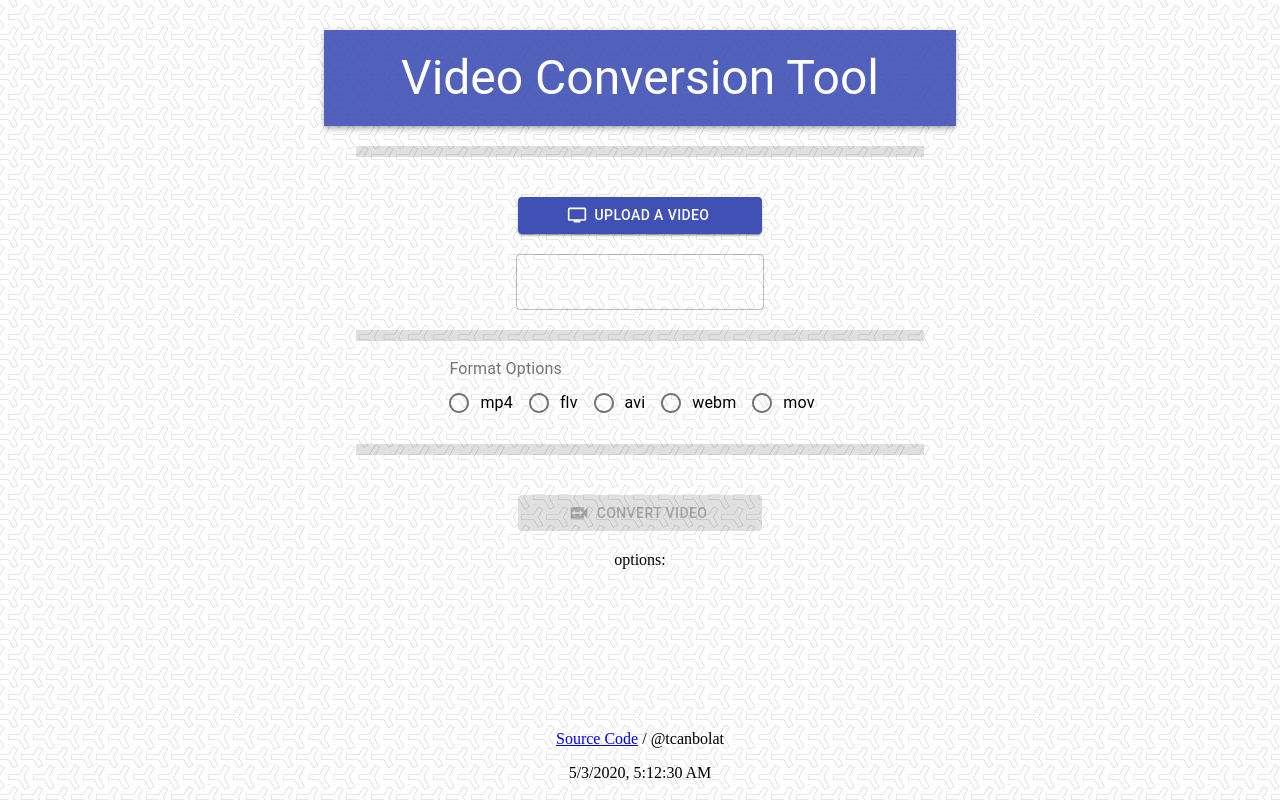
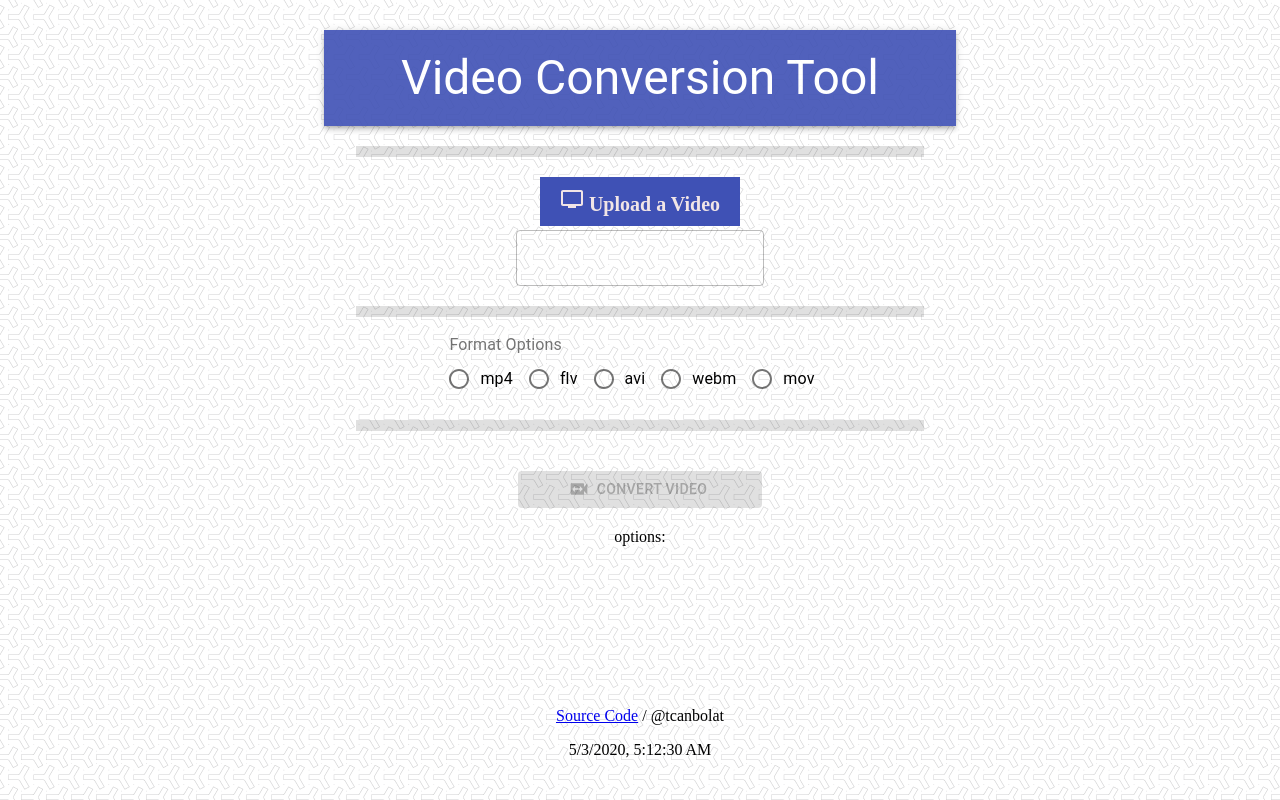
Before and after one commit to tcanbolat/online-video-converter, a React (Create React App) app in the folder client/: page / in a window 1280 px wide. Built offline with nearby package versions, Linux system fonts and the light colour scheme.

Commit message:
updated upload button

```diff
--- a/client/package.json
+++ b/client/package.json
@@ -2,6 +2,7 @@
   "name": "video-converter",
   "version": "0.1.0",
   "private": true,
+  "proxy": "http://localhost:3001/",
   "dependencies": {
     "@material-ui/core": "^4.9.12",
     "@material-ui/icons": "^4.9.1",
--- a/client/public/index.html
+++ b/client/public/index.html
@@ -2,14 +2,14 @@
 <html lang="en">
   <head>
     <meta charset="utf-8" />
-    <link rel="icon" href="%PUBLIC_URL%/favicon.ico" />
+    <!-- <link rel="icon" href="%PUBLIC_URL%/favicon.ico" /> -->
     <meta name="viewport" content="width=device-width, initial-scale=1" />
     <meta name="theme-color" content="#000000" />
     <meta
       name="description"
       content="Web site created using create-react-app"
     />
-    <link rel="apple-touch-icon" href="%PUBLIC_URL%/" />
+    <!-- <link rel="apple-touch-icon" href="%PUBLIC_URL%/" /> -->
     <link rel="stylesheet" href="https://fonts.googleapis.com/icon?family=Material+Icons" />
     <!--
       manifest.json provides metadata used when your web app is installed on a
--- a/client/src/App.css
+++ b/client/src/App.css
@@ -1,3 +1,36 @@
 .footer {
   margin-top: calc(8% + 60px);
 }
+
+.inputfile {
+	width: 0.1px;
+	height: 0.1px;
+	opacity: 0;
+	overflow: hidden;
+	position: absolute;
+	z-index: -1;
+}
+
+.inputfile + label {
+  color: #f1e5e6;
+  background-color: #3f51b5;
+  max-width: 80%;
+  font-size: 1.25rem;
+  font-weight: 700;
+  text-overflow: ellipsis;
+  white-space: nowrap;
+  cursor: pointer;
+  display: inline-block;
+  overflow: hidden;
+  padding: 0.625rem 1.25rem;
+}
+
+.inputfile:focus + label,
+.inputfile + label:hover {
+  background-color: #303f9f;
+}
+
+.inputfile:focus + label {
+	outline: 1px dotted #000;
+	outline: -webkit-focus-ring-color auto 5px;
+}
--- a/client/src/components/VideoUpload.js
+++ b/client/src/components/VideoUpload.js
@@ -1,28 +1,18 @@
 import React from "react";
-import { Button, TextField, Grid } from "@material-ui/core";
+import { TextField, Grid } from "@material-ui/core";
 import PersonalVideoIcon from "@material-ui/icons/PersonalVideo";
 
 export default function VideoUpload(props) {
   return (
     <div>
       <Grid>
-        <Button
-          onClick={props.uploadHandler}
-          style={{ width: "20%", margin: 20 }}
-          disabled={props.button}
-          variant="contained"
-          color="primary"
-          startIcon={<PersonalVideoIcon />}
-        >
-          Upload a Video
-        </Button>
+        <input type="file" name="file" id="file" className="inputfile" />
+        <label onClick={props.uploadHandler} htmlFor="file">
+          <PersonalVideoIcon /> Upload a Video
+        </label>
       </Grid>
       <Grid>
-        <TextField
-          disabled
-          variant="outlined"
-          value={props.uploadedfile}
-        />
+        <TextField disabled variant="outlined" value={props.uploadedfile} />
       </Grid>
     </div>
   );
```
Also changed, not shown: client/src/setupTests.js (deleted, +0 -5 lines), client/src/utils/API.js (added, +8 -0 lines), 2 other files (tests, documents, lock files or other folders).
